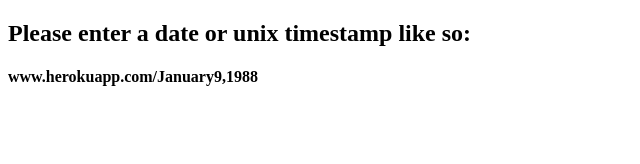
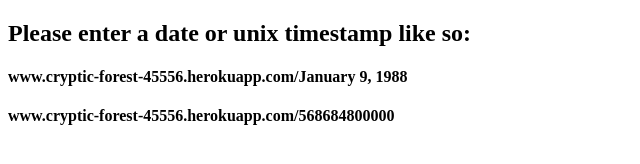
Before and after one commit to joryschmidt/fcc-timestamp, a website: page index.html in a window 1280 px wide. Shown: the whole page, without its empty margins (0-640 px from the left). Drawn offline with Linux system fonts and the light colour scheme.

Commit message:
add heroku credentials for specificity

```diff
--- a/index.html
+++ b/index.html
@@ -5,6 +5,7 @@
   </head>
   <body>
     <h2>Please enter a date or unix timestamp like so: </h2>
-    <h4>www.herokuapp.com/January9,1988</h4>
+    <h4>www.cryptic-forest-45556.herokuapp.com/January 9, 1988</h4>
+    <h4>www.cryptic-forest-45556.herokuapp.com/568684800000</h4>
   </body>
 </html>
```
